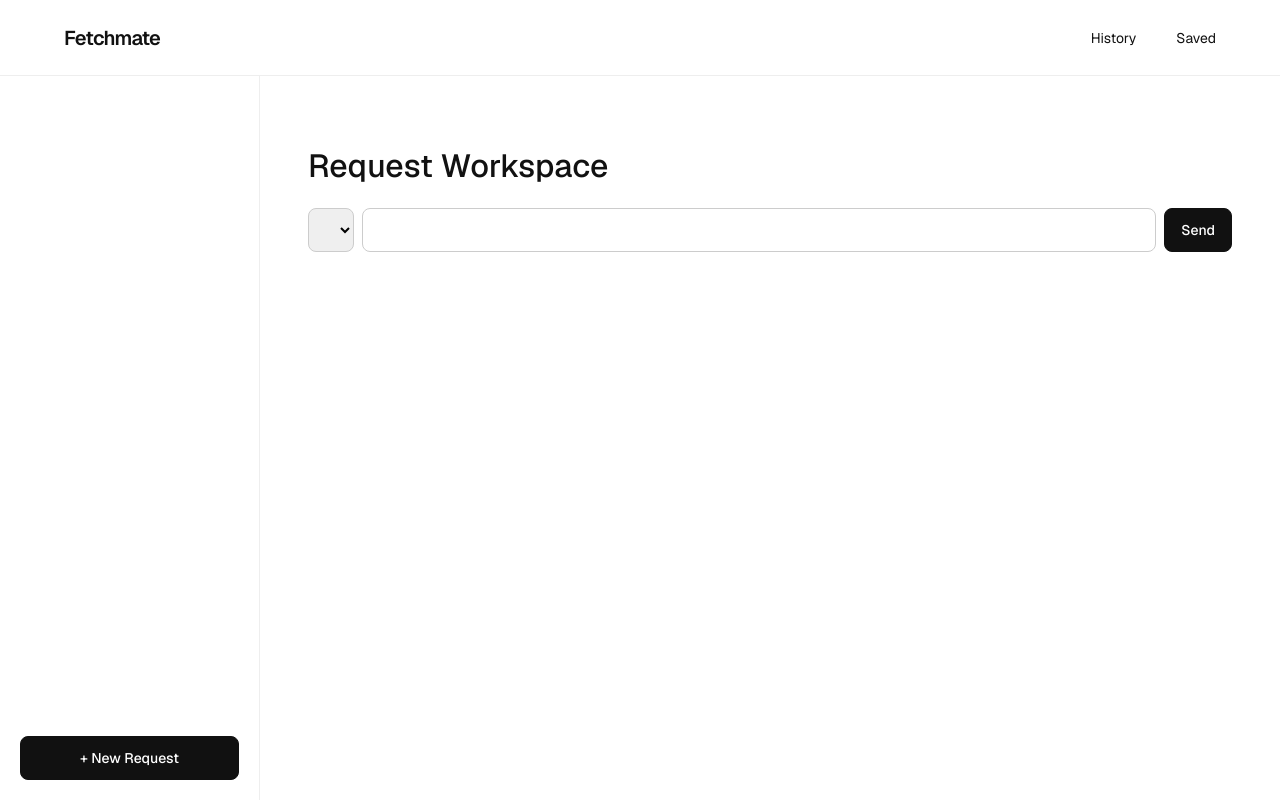
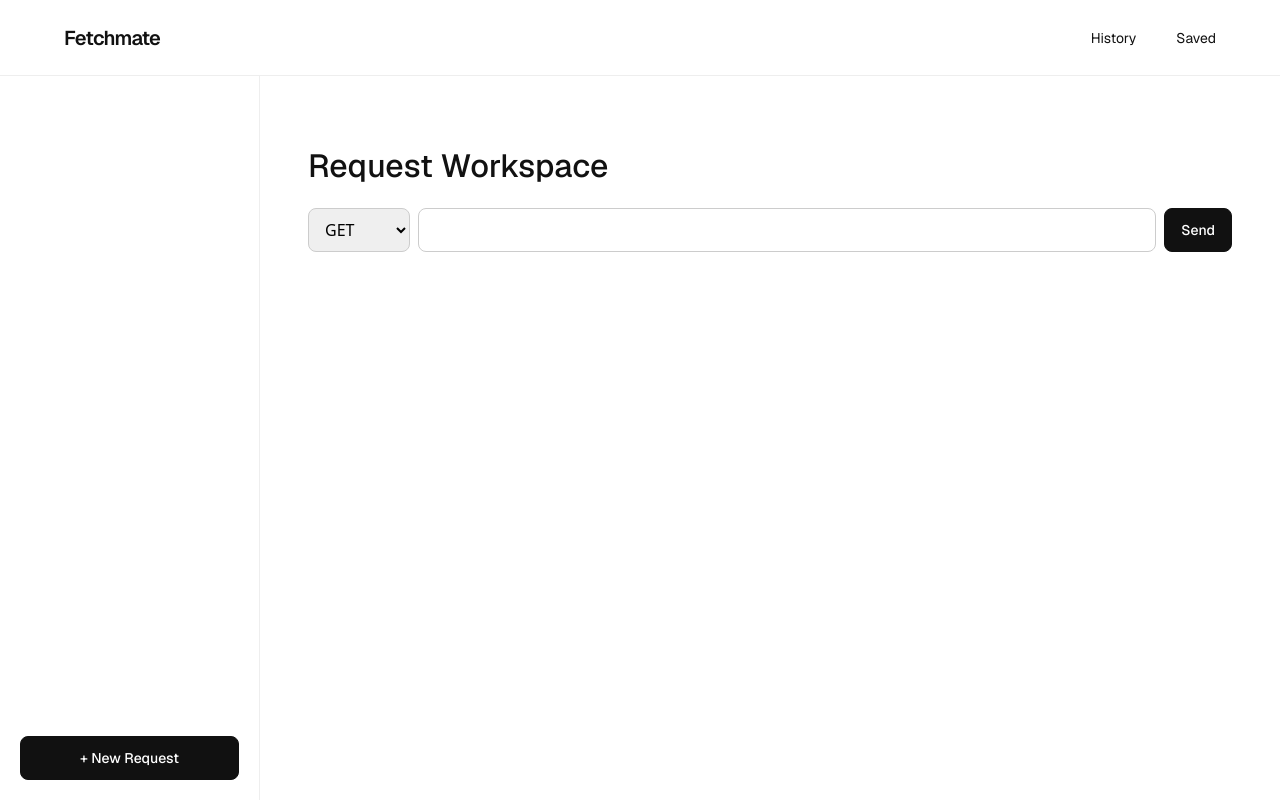
Before and after one commit to enjoythedivision/fetchmate, a React (Vite) app: page / in a window 1280 px wide. Built offline with nearby package versions, Linux system fonts and the light colour scheme; a web font is replaced by a local one.

Commit message:
Populate combobox with basic request types

```diff
--- a/src/components/RequestWorkspace.jsx
+++ b/src/components/RequestWorkspace.jsx
@@ -1,15 +1,18 @@
 function RequestWorkspace() {
   return (
-    <main
-      className="main-content"
-      aria-label="Request workspace"
-      tabIndex={0}>
-        <h1>Request Workspace</h1>
-        <form className="request-form">
-            <select></select>
-            <input></input>
-            <button className="btn">Send</button>
-        </form>
+    <main className="main-content" aria-label="Request workspace" tabIndex={0}>
+      <h1>Request Workspace</h1>
+      <form className="request-form">
+        <select>
+          <option value="get">GET</option>
+          <option value="post">POST</option>
+          <option value="put">PUT</option>
+          <option value="patch">PATCH</option>
+          <option value="delete">DELETE</option>
+        </select>
+        <input></input>
+        <button className="btn">Send</button>
+      </form>
     </main>
   );
 }
```
